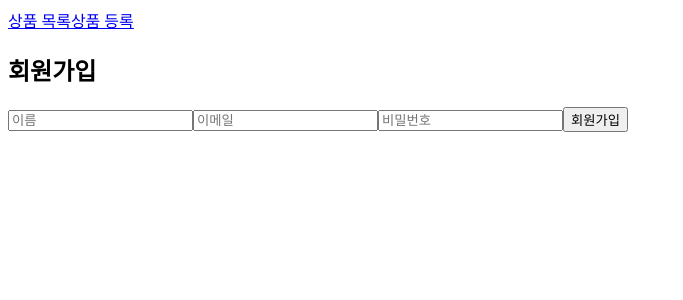
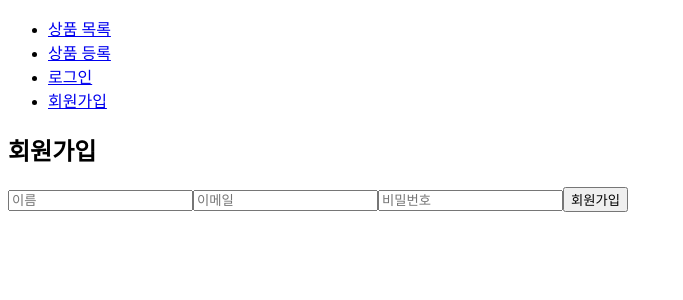
Before and after one commit to Pyo-hogeun/mytown, a Next.js app in the folder frontend/: page /register in a window 1280 px wide. Shown: the top 300 px of the page, without its empty margins (0-683 px from the left). Built offline with nearby package versions, Linux system fonts and the light colour scheme.

Commit message:
refact : 회원가입 라우터 마운트 오류 수정

```diff
--- a/frontend/app/layout.tsx
+++ b/frontend/app/layout.tsx
@@ -12,8 +12,12 @@ export default function RootLayout({ children }: { children: React.ReactNode })
           <AppProviders>
             <GlobalStyle />
             <nav className="p-4 bg-gray-100 flex gap-4">
-              <a href="/products" className="text-blue-600">상품 목록</a>
-              <a href="/products/new" className="text-green-600">상품 등록</a>
+              <ul>
+                <li><a href="/products" className="text-blue-600">상품 목록</a></li>
+                <li><a href="/products/new" className="text-green-600">상품 등록</a></li>
+                <li><a href="/login" className="text-green-600">로그인</a></li>
+                <li><a href="/register" className="text-green-600">회원가입</a></li>
+              </ul>
             </nav>
 
             {children}
--- a/frontend/app/register/page.tsx
+++ b/frontend/app/register/page.tsx
@@ -1,9 +1,9 @@
-// pages/register.tsx
+'use client'; // 👈 필수!
 
 import { useState } from 'react';
 import styled from 'styled-components';
 import axios from '@/utils/axiosInstance';
-import { useRouter } from 'next/router';
+import { useRouter } from 'next/navigation';
 
 // 📌 스타일 정의
 const Container = styled.div`
```
